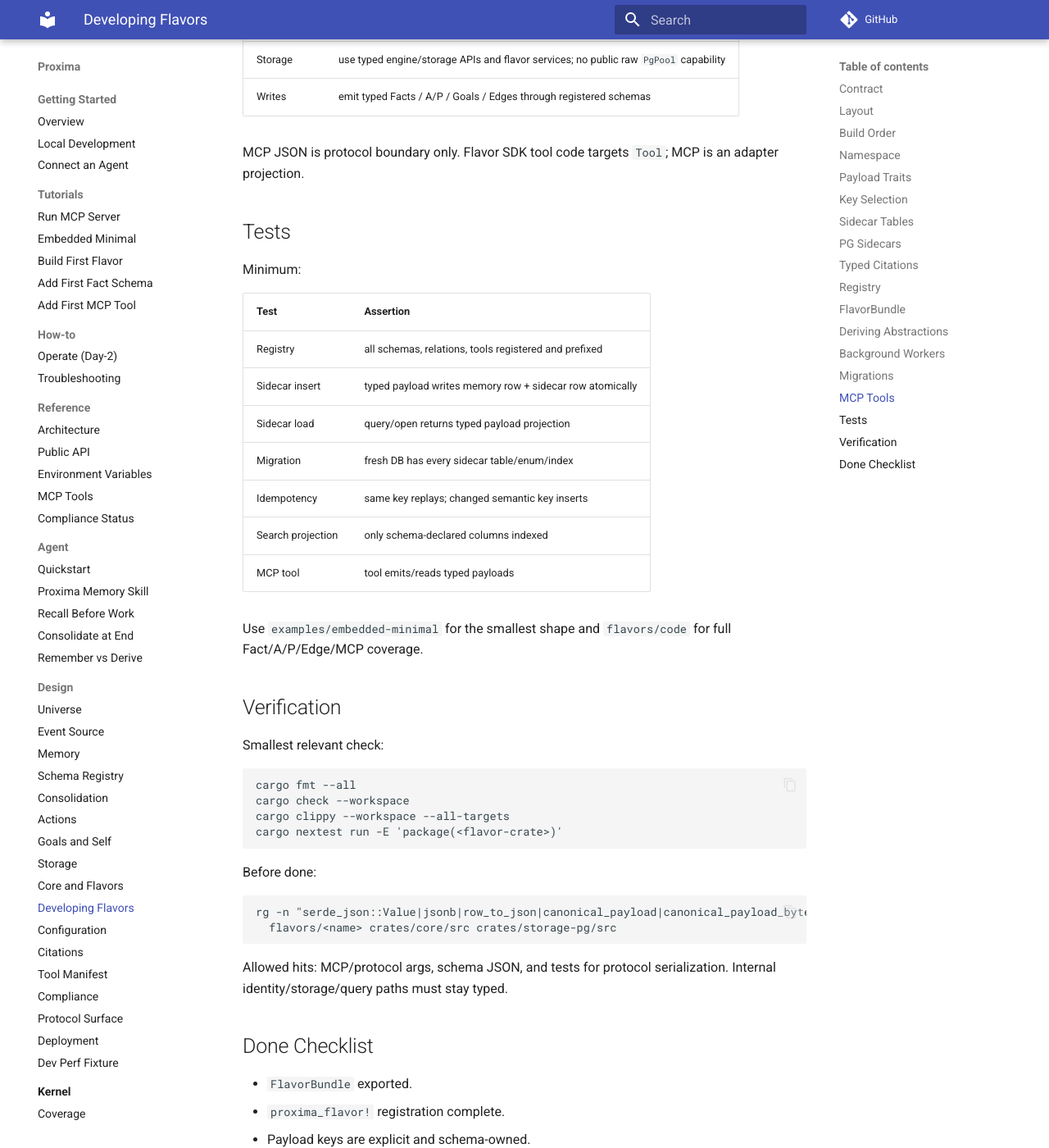
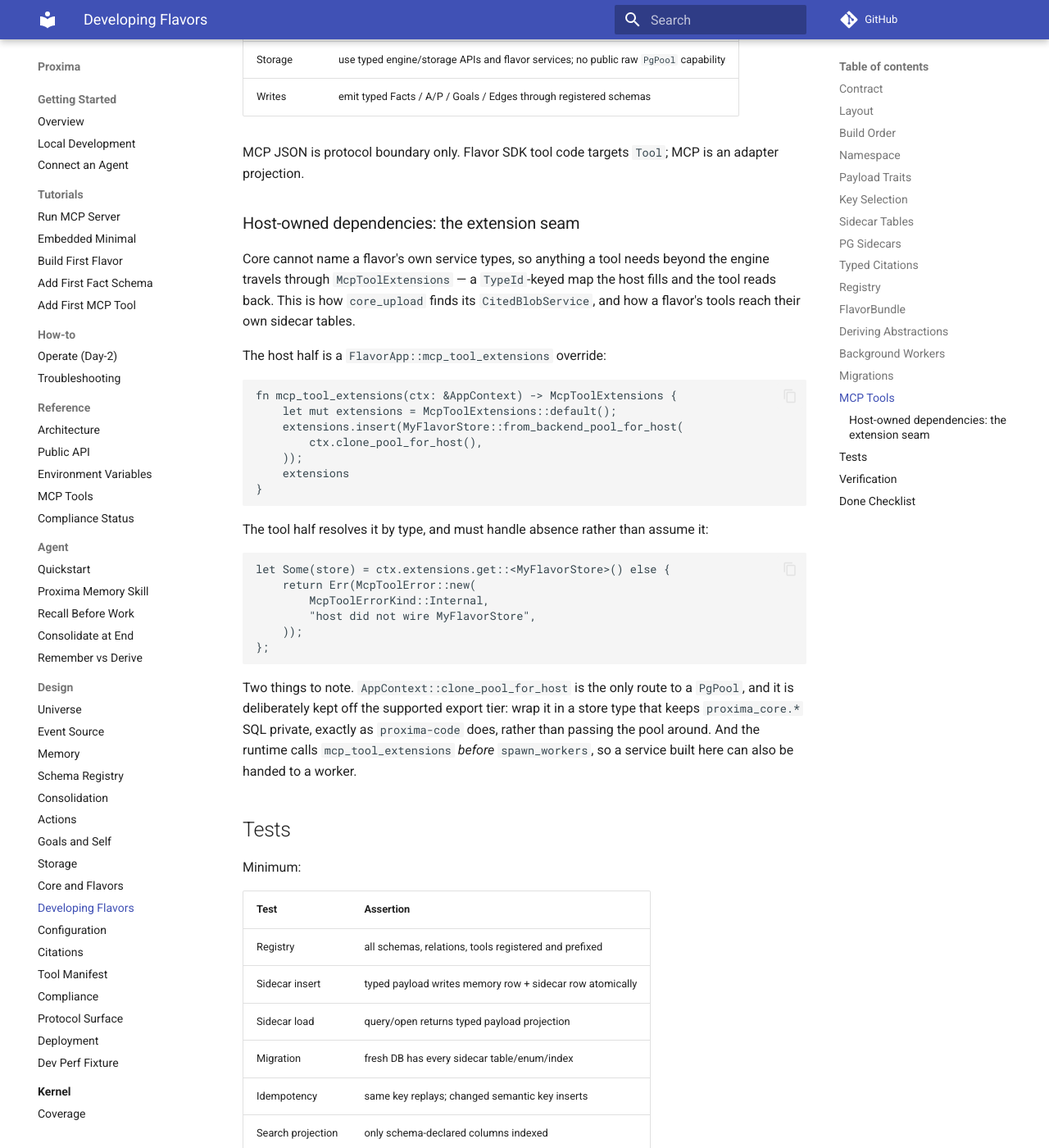
Before and after one commit to Aquilo-Solution-S/Proxima, an MkDocs documentation site: the page built from docs/09-developing-flavors.md, in a window 1280 px wide and 1400 px high, scrolled down 13454 px. Shown: the whole window at 82% size. Built offline with MkDocs 1.6.1 and Material for MkDocs 9.7.7, drawn with Linux system fonts in a browser that asks for light colours; comment, search, counter and statistics services are not loaded.

Commit message:
feat(proxima): flavors can supply MCP tool extensions
`McpToolExtensions` is the return type of
`FlavorApp::mcp_tool_extensions`, and it was reachable from neither
`proxima::flavor` nor `proxima::host` — so an out-of-tree flavor could
not write that override at all. That override is the only sanctioned
route by which a flavor's MCP tools reach a host-owned dependency,
including a database handle for their own sidecar tables, which means a
flavor could register tools but not give them anything to read.

The in-tree host is what kept this invisible: apps/proxima-mcp imports
the type straight from `proxima_core::mcp` (lib.rs:16), a dependency a
flavor consuming only `proxima` does not have. Third instance of the
same shape after the cited-blob lane and the derived-memory lane.

- re-export `McpToolExtensions` from `proxima::flavor`
- nothing else changed: the type was already `pub` with a complete API
  (`with` / `insert` / `get`), `AppContext` and `FlavorApp` were already
  on the host facade, and `AppContext::clone_pool_for_host` was already
  `pub`
- the guard test implements a `FlavorApp` whose `mcp_tool_extensions`
  override actually inserts a flavor-owned service, then resolves it
  back by type — pinning both halves of the seam plus the absent-service
  case a tool has to handle. Naming the type alone would not have caught
  the signature being unwritable.
- docs/09 § MCP Tools documents the pattern end to end; MIGRATING §36
  records the surface.

The pool deliberately stays off the supported export tier: `host.rs` and
`flavor.rs` still name no `PgPool` and `public_api_tiers.rs` still
enforces that. The documented shape is a flavor-owned store built from
`clone_pool_for_host` that keeps `proxima_core.*` SQL private, mirroring
`proxima-code`'s `CodeFlavorStore` — this commit makes that shape
expressible out-of-tree, it does not widen what a flavor may touch.

Verified: fmt, clippy --workspace --all-targets --all-features --locked,
RUSTDOCFLAGS="-D warnings" cargo doc, cargo test -p proxima --locked,
and all seven check-*.py guardrails — check-lean-axioms.py now runs here
too (0 axioms, unchanged) rather than being deferred to CI.

Co-Authored-By: Claude Opus 5 <noreply@anthropic.com>

````diff
--- a/docs/09-developing-flavors.md
+++ b/docs/09-developing-flavors.md
@@ -581,6 +581,46 @@ Tool contract:
 MCP JSON is protocol boundary only. Flavor SDK tool code targets `Tool`;
 MCP is an adapter projection.
 
+### Host-owned dependencies: the extension seam
+
+Core cannot name a flavor's own service types, so anything a tool needs
+beyond the engine travels through `McpToolExtensions` — a `TypeId`-keyed
+map the host fills and the tool reads back. This is how `core_upload`
+finds its `CitedBlobService`, and how a flavor's tools reach their own
+sidecar tables.
+
+The host half is a `FlavorApp::mcp_tool_extensions` override:
+
+```rust
+fn mcp_tool_extensions(ctx: &AppContext) -> McpToolExtensions {
+    let mut extensions = McpToolExtensions::default();
+    extensions.insert(MyFlavorStore::from_backend_pool_for_host(
+        ctx.clone_pool_for_host(),
+    ));
+    extensions
+}
+```
+
+The tool half resolves it by type, and must handle absence rather than
+assume it:
+
+```rust
+let Some(store) = ctx.extensions.get::<MyFlavorStore>() else {
+    return Err(McpToolError::new(
+        McpToolErrorKind::Internal,
+        "host did not wire MyFlavorStore",
+    ));
+};
+```
+
+Two things to note. `AppContext::clone_pool_for_host` is the only route
+to a `PgPool`, and it is deliberately kept off the supported export tier:
+wrap it in a store type that keeps `proxima_core.*` SQL private, exactly
+as `proxima-code` does, rather than passing the pool around. And the
+runtime calls
+`mcp_tool_extensions` *before* `spawn_workers`, so a service built here
+can also be handed to a worker.
+
 ## Tests
 
 Minimum:
````
Also changed, not shown: MIGRATING.md (+26 -0 lines), 2 other files.
